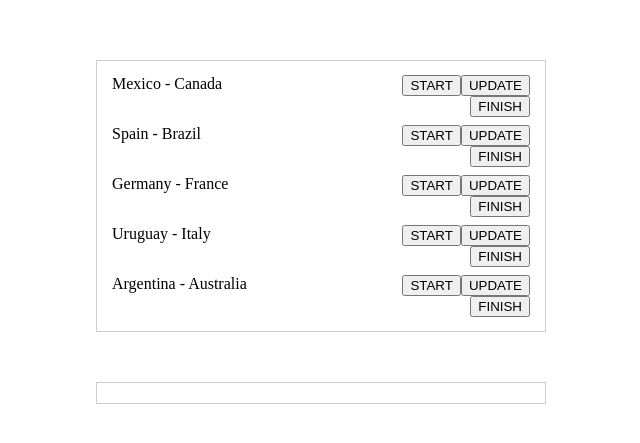
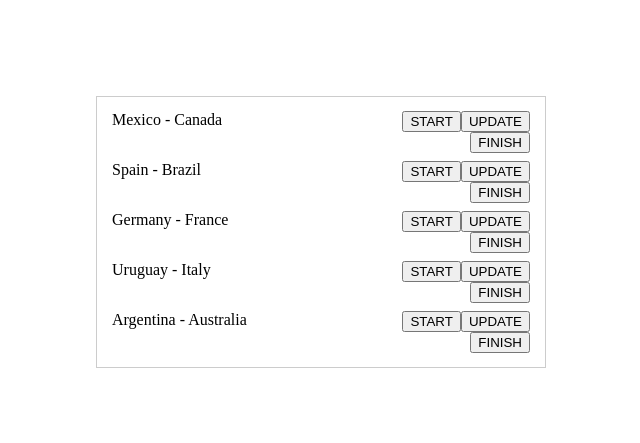
Before and after one commit to A-Cdeveloper/WC_ScoreBoard, a React (Create React App) app: page / in a window 1280 px wide. Shown: the part 143-586 px from the top of the page, without its empty margins (319-959 px from the left). Built offline with nearby package versions, Linux system fonts and the light colour scheme.

Commit message:
connect Games component

```diff
--- a/src/App.js
+++ b/src/App.js
@@ -1,55 +1,15 @@
 import { useState } from "react";
 import { matches } from "./data/data";
 
-import { formatResult } from "./utils/arrayFn";
+import Games from "./components/Games";
 
 function App() {
   const [liveGames, setLiveGames] = useState(matches);
   const [finishGames, setFinishGames] = useState([]);
   return (
     <div className="board">
-      {/* live games */}
-      <div className="results">
-        {liveGames.map((game) => {
-          return (
-            <div className="singleMatch">
-              <div className="teams">
-                {game.teamHome} - {game.teamAway}
-              </div>
-
-              <div className="result">
-                {game.finalResult.length !== 0 &&
-                  formatResult(game.finalResult)}
-              </div>
-
-              <div className="action">
-                <button onClick={() => {}}>START</button>
-                <button onClick={() => {}}>UPDATE</button>
-                <button onClick={() => {}}>FINISH</button>
-              </div>
-            </div>
-          );
-        })}
-      </div>
-
-      {/* finished games */}
-
-      <div className="results">
-        {finishGames.map((game) => {
-          return (
-            <div className="singleMatch">
-              <div className="teams">
-                {game.teamHome} - {game.teamAway}
-              </div>
-
-              <div className="result">
-                {game.finalResult.length !== 0 &&
-                  formatResult(game.finalResult)}
-              </div>
-            </div>
-          );
-        })}
-      </div>
+      {liveGames.length !== 0 && <Games games={liveGames} finish={false} />}
+      {finishGames.length !== 0 && <Games games={finishGames} finish={true} />}
     </div>
   );
 }
```
